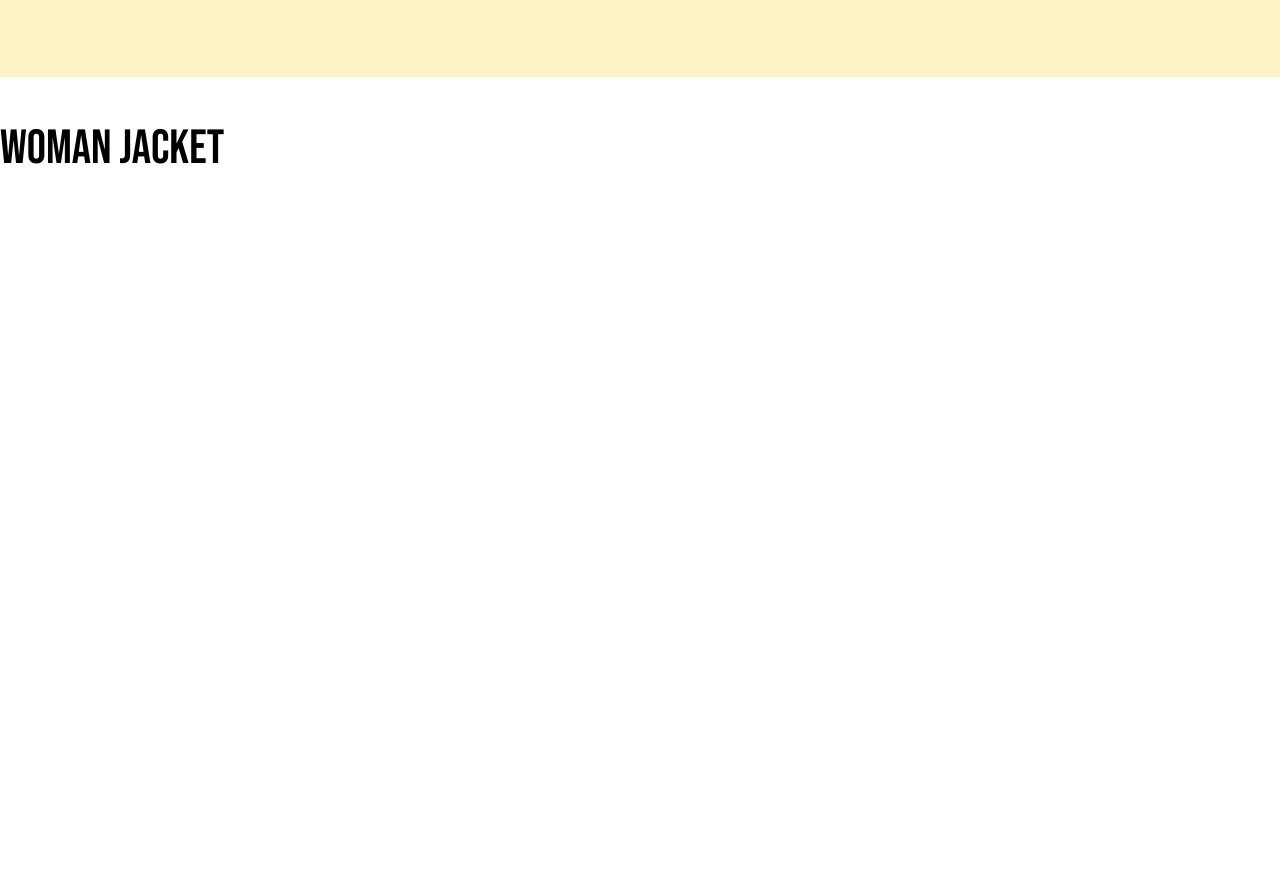
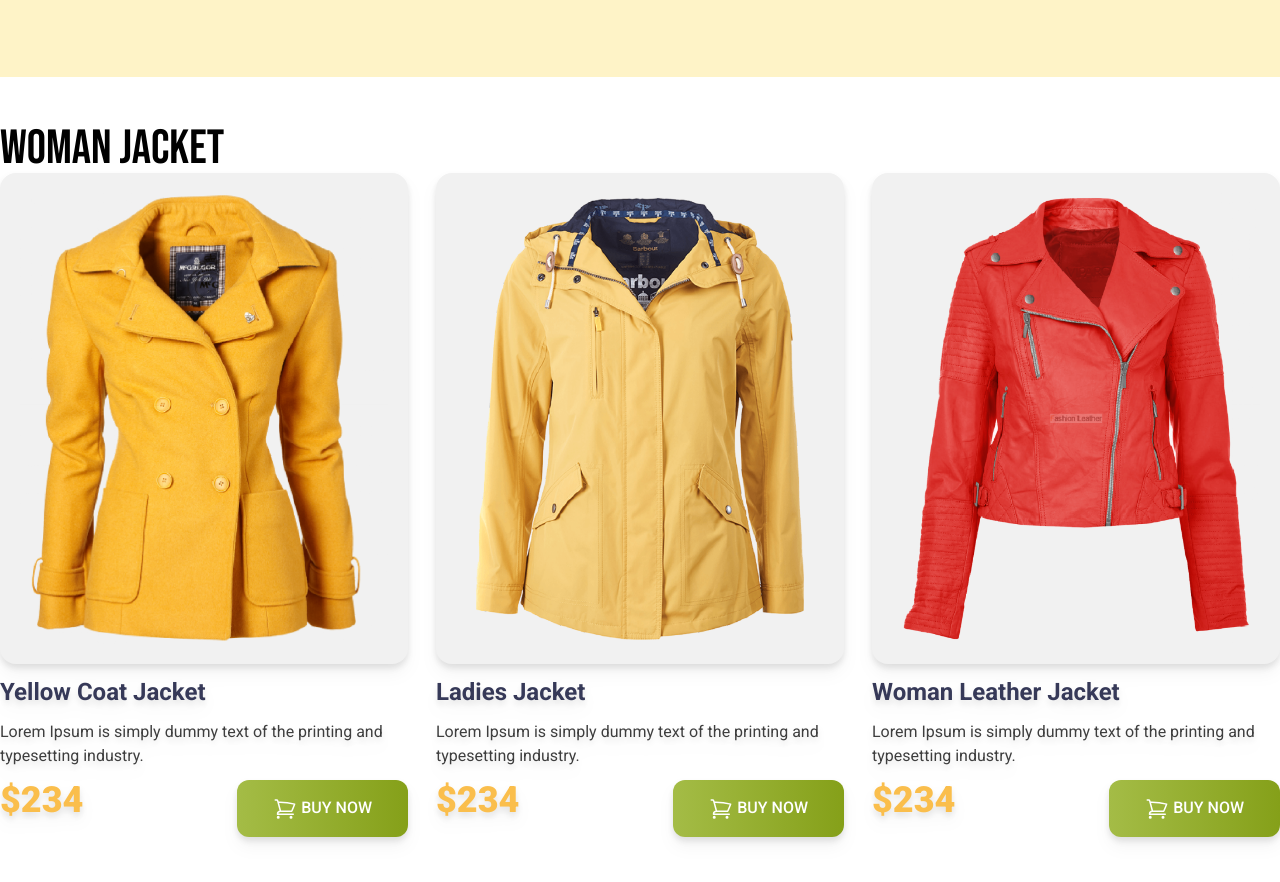
Before and after one commit to shakawat777/Tailwind-Project-1, a plain HTML site: page index.html in a window 1280 px wide. Shown: the part 562-1444 px from the top of the page. Before the commit the page ends 800 px from the top, so only its background shows below. Drawn offline with nearby package versions, Linux system fonts and the light colour scheme.

Commit message:
main section part-1 complete

```diff
--- a/index.html
+++ b/index.html
@@ -6,13 +6,17 @@
     <meta name="viewport" content="width=device-width, initial-scale=1.0">
     <title>Penguin fashion</title>
     <script src="https://cdn.tailwindcss.com"></script>
+    <!-- Font-family:font-bebas & font-roboto -->
     <link rel="preconnect" href="https://fonts.googleapis.com">
-    <link rel="preconnect" href="https://fonts.gstatic.com" crossorigin>
-    <link href="https://fonts.googleapis.com/css2?family=Bebas+Neue&display=swap" rel="stylesheet">
+<link rel="preconnect" href="https://fonts.gstatic.com" crossorigin>
+<link href="https://fonts.googleapis.com/css2?family=Bebas+Neue&family=Roboto:ital,wght@0,100;0,300;0,400;0,500;0,700;0,900;1,100;1,300;1,400;1,500;1,700;1,900&display=swap" rel="stylesheet">
     <style>
         .font-bebas {
             font-family: "Bebas Neue", sans-serif;
 
+        }
+        .font-roboto {
+            font-family: "Roboto", sans-serif;
         }
     </style>
 </head>
@@ -49,8 +53,79 @@
         </div>
     </header>
     <main class="max-w-7xl mx-auto">
+        <!-- Woman-Jacket Section -->
         <section class="py-12">
             <h3 class="text-5xl font-bebas">WoMan Jacket</h3>
+
+            <!-- Jacket container -->
+            <div class="font-roboto gap-7 grid grid-cols-1 md:grid-cols-2 lg:grid-cols-3">
+                <!-- Jacket-1 -->
+               <div class="space-y-3 drop-shadow-lg	">
+                <div class="bg-[#F1F1F1] p-5 rounded-2xl">
+                    <img src="images/jacket-1.png" alt="">
+                </div>
+                <h4 class="text-2xl font-bold text-[#363958]">Yellow Coat Jacket </h4>
+                <p class="text-base font-normal	text-[#3E3E3E] ">Lorem Ipsum is simply dummy text of the
+                    printing and typesetting industry.</p>
+
+                    <div class="flex justify-between">
+                        <h4 class="text-4xl font-black text-[#FABE4C]">$234</h4>
+                        <button
+                        class="bg-gradient-to-r from-[#A4BC46] to-[#85A019] py-4 px-9 rounded-xl uppercase text-[#fff] font-medium">
+                        <svg xmlns="http://www.w3.org/2000/svg" fill="none" viewBox="0 0 24 24" stroke-width="1.5"
+                            stroke="currentColor" class="w-6 h-6 inline	">
+                            <path stroke-linecap="round" stroke-linejoin="round"
+                                d="M2.25 3h1.386c.51 0 .955.343 1.087.835l.383 1.437M7.5 14.25a3 3 0 0 0-3 3h15.75m-12.75-3h11.218c1.121-2.3 2.1-4.684 2.924-7.138a60.114 60.114 0 0 0-16.536-1.84M7.5 14.25 5.106 5.272M6 20.25a.75.75 0 1 1-1.5 0 .75.75 0 0 1 1.5 0Zm12.75 0a.75.75 0 1 1-1.5 0 .75.75 0 0 1 1.5 0Z" />
+                        </svg>
+
+                        BUY NOW</button>
+                    </div>
+               </div>
+                <!-- Jacket-2 -->
+               <div class="space-y-3 drop-shadow-lg	">
+                <div class="bg-[#F1F1F1] p-5 rounded-2xl">
+                    <img src="images/jacket-2.png" alt="">
+                </div>
+                <h4 class="text-2xl font-bold text-[#363958]">Ladies Jacket  </h4>
+                <p class="text-base font-normal	text-[#3E3E3E] ">Lorem Ipsum is simply dummy text of the
+                    printing and typesetting industry.</p>
+
+                    <div class="flex justify-between">
+                        <h4 class="text-4xl font-black text-[#FABE4C]">$234</h4>
+                        <button
+                        class="bg-gradient-to-r from-[#A4BC46] to-[#85A019] py-4 px-9 rounded-xl uppercase text-[#fff] font-medium">
+                        <svg xmlns="http://www.w3.org/2000/svg" fill="none" viewBox="0 0 24 24" stroke-width="1.5"
+                            stroke="currentColor" class="w-6 h-6 inline	">
+                            <path stroke-linecap="round" stroke-linejoin="round"
+                                d="M2.25 3h1.386c.51 0 .955.343 1.087.835l.383 1.437M7.5 14.25a3 3 0 0 0-3 3h15.75m-12.75-3h11.218c1.121-2.3 2.1-4.684 2.924-7.138a60.114 60.114 0 0 0-16.536-1.84M7.5 14.25 5.106 5.272M6 20.25a.75.75 0 1 1-1.5 0 .75.75 0 0 1 1.5 0Zm12.75 0a.75.75 0 1 1-1.5 0 .75.75 0 0 1 1.5 0Z" />
+                        </svg>
+
+                        BUY NOW</button>
+                    </div>
+               </div>
+                <!-- Jacket-3 -->
+               <div class="space-y-3 drop-shadow-lg	">
+                <div class="bg-[#F1F1F1] p-5 rounded-2xl">
+                    <img src="images/jacket-3.png" alt="">
+                </div>
+                <h4 class="text-2xl font-bold text-[#363958]">Woman Leather Jacket  </h4>
+                <p class="text-base font-normal	text-[#3E3E3E] ">Lorem Ipsum is simply dummy text of the
+                    printing and typesetting industry.</p>
+
+                    <div class="flex justify-between">
+                        <h4 class="text-4xl font-black text-[#FABE4C]">$234</h4>
+                        <button
+                        class="bg-gradient-to-r from-[#A4BC46] to-[#85A019] py-4 px-9 rounded-xl uppercase text-[#fff] font-medium">
+                        <svg xmlns="http://www.w3.org/2000/svg" fill="none" viewBox="0 0 24 24" stroke-width="1.5"
+                            stroke="currentColor" class="w-6 h-6 inline	">
+                            <path stroke-linecap="round" stroke-linejoin="round"
+                                d="M2.25 3h1.386c.51 0 .955.343 1.087.835l.383 1.437M7.5 14.25a3 3 0 0 0-3 3h15.75m-12.75-3h11.218c1.121-2.3 2.1-4.684 2.924-7.138a60.114 60.114 0 0 0-16.536-1.84M7.5 14.25 5.106 5.272M6 20.25a.75.75 0 1 1-1.5 0 .75.75 0 0 1 1.5 0Zm12.75 0a.75.75 0 1 1-1.5 0 .75.75 0 0 1 1.5 0Z" />
+                        </svg>
+
+                        BUY NOW</button>
+                    </div>
+               </div>
+            </div>
         </section>
     </main>
     <footer>
```
